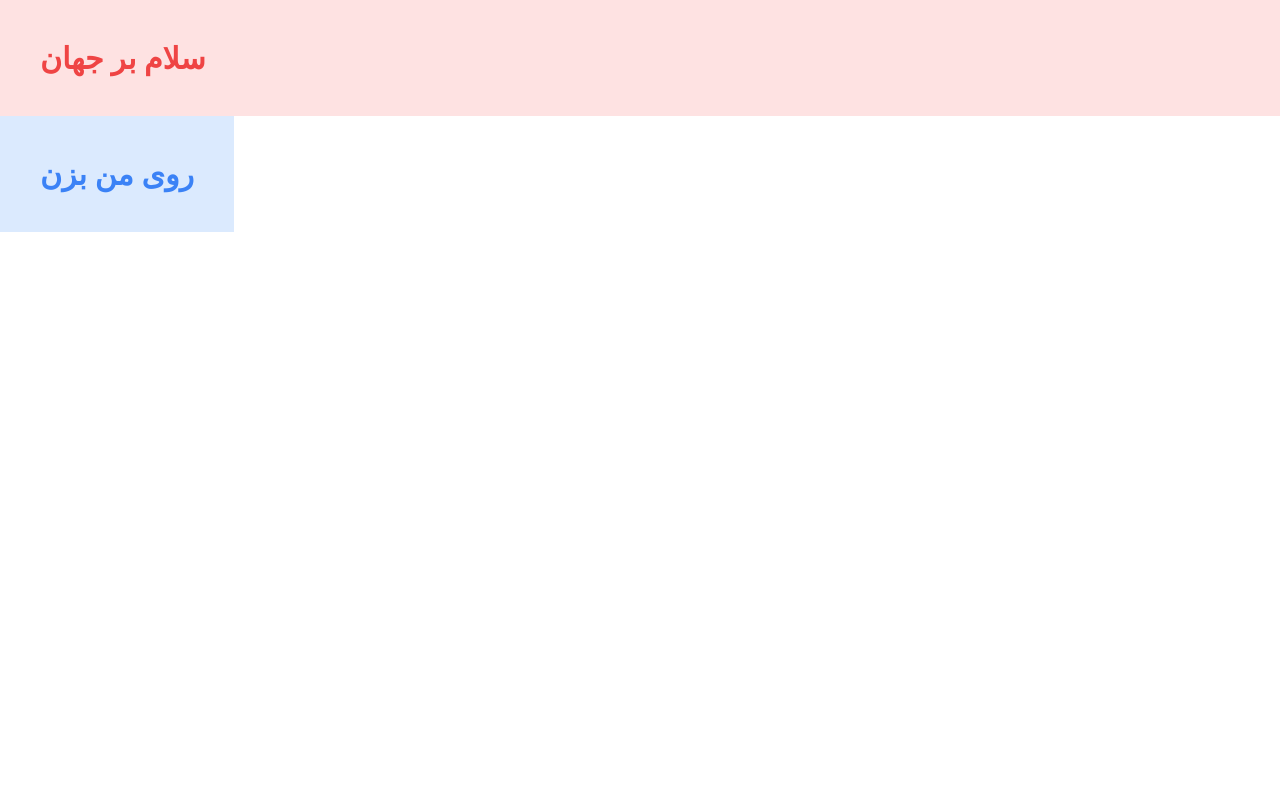
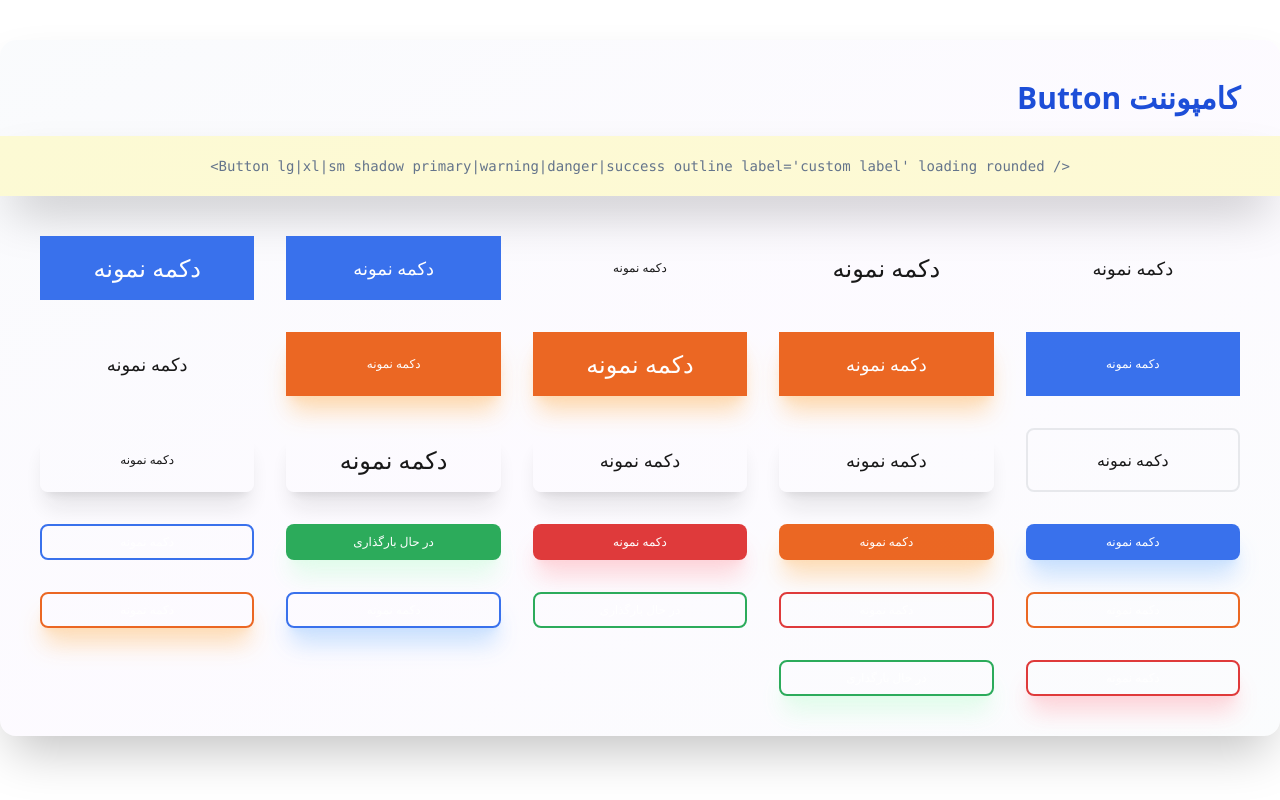
Before and after one commit to unknownman/bw8-vue3-dashboad, a Vue app: page / in a window 1280 px wide. Built offline with nearby package versions, Linux system fonts and the light colour scheme; the HTML template or start-up script is replaced by a standard one.

Commit message:
02 template syntax

```diff
--- a/src/App.vue
+++ b/src/App.vue
@@ -1,6 +1,47 @@
 <template>
-    <HelloWorld></HelloWorld>
+  <div class="container mt-10 mx-auto bg-gradient-to-br p-10 rounded-2xl from-slate-50/80 shadow-2xl  to-slate-100/30 via-purple-100/20" dir="rtl">
+    <h1 class="text-3xl text-blue-700 pb-5 font-bold">کامپوننت Button</h1>
+    <pre class="text-sm text-slate-500  py-5 shadow-2xl bg-yellow-100/70 -mx-10 text-center" dir="ltr">{{  `<Button lg|xl|sm shadow primary|warning|danger|success outline label='custom label' loading rounded />` }}</pre>
+
+    <div class="grid grid-cols-5 gap-8 mx-auto mt-10">
+      <Button lg label="دکمه نمونه"></Button>
+      <Button xl label="دکمه نمونه"></Button>
+      <Button sm label="دکمه نمونه"></Button>
+      <Button primary lg label="دکمه نمونه"></Button>
+      <Button primary xl label="دکمه نمونه"></Button>
+      <Button primary sm label="دکمه نمونه"></Button>
+      <Button warning shadow lg label="دکمه نمونه"></Button>
+      <Button warning shadow xl label="دکمه نمونه"></Button>
+      <Button warning shadow sm label="دکمه نمونه"></Button>
+      <Button lg label="دکمه نمونه"></Button>
+      <Button rounded outline label="دکمه نمونه"></Button>
+      <Button rounded shadow lg label="دکمه نمونه"></Button>
+      <Button rounded shadow lg label="دکمه نمونه"></Button>
+      <Button rounded shadow xl label="دکمه نمونه"></Button>
+      <Button rounded shadow sm label="دکمه نمونه"></Button>
+      <Button rounded shadow primary sm label="دکمه نمونه"></Button>
+      <Button rounded shadow warning sm label="دکمه نمونه"></Button>
+      <Button rounded shadow danger sm label="دکمه نمونه"></Button>
+      <Button rounded shadow success sm loading label="دکمه نمونه"></Button>
+      <Button outline rounded primary sm label="دکمه نمونه"></Button>
+      <Button rounded outline warning sm label="دکمه نمونه"></Button>
+      <Button rounded outline danger sm label="دکمه نمونه"></Button>
+      <Button rounded outline success sm loading label="دکمه نمونه"></Button>
+      <Button outline rounded shadow primary sm label="دکمه نمونه"></Button>
+      <Button rounded shadow outline warning sm label="دکمه نمونه"></Button>
+      <Button rounded shadow outline danger sm label="دکمه نمونه"></Button>
+      <Button
+        rounded
+        shadow
+        outline
+        success
+        sm
+        loading
+        label="دکمه نمونه"
+      ></Button>
+    </div>
+  </div>
 </template>
 <script setup>
-import HelloWorld from '@/components/HelloWorld.vue'
+import Button from '@/components/Button.vue';
 </script>
--- /dev/null
+++ b/src/components/Button.vue
@@ -0,0 +1,22 @@
+<template>
+    <button v-bind="$attrs" :class="{
+        'inline-flex items-center hover:scale-95 justify-center font-medium focus:outline-none hover:translate-x-1 hover:translate-y-1 opacity-90 hover:opacity-100 transition-all duration-300 ease-in-out hover:shadow-inner ': true,
+        'text-lg p-3': Object.hasOwn($attrs, 'lg'),
+        'text-2xl p-4': Object.hasOwn($attrs, 'xl'),
+        'text-xs p-2': Object.hasOwn($attrs, 'sm'),
+        'rounded-lg': Object.hasOwn($attrs, 'rounded'),
+        'border-2 bg-transparent hover:shadow-inner ': Object.hasOwn($attrs, 'outline'),
+        'shadow-xl hover:shadow-md ': Object.hasOwn($attrs, 'shadow'),
+        'bg-blue-600 text-white shadow-blue-200 border-blue-600': Object.hasOwn($attrs,'primary'),
+        'bg-orange-600 text-white shadow-orange-200 border-orange-600': Object.hasOwn($attrs,'warning'),
+        'bg-red-600 text-white shadow-rose-200 border-red-600': Object.hasOwn($attrs,'danger'),
+        'bg-green-600 text-white shadow-green-100 border-green-600': Object.hasOwn($attrs,'success'),
+        'text-blue-600 ':Object.hasOwn($attrs, 'outline') && Object.hasOwn($attrs, 'primary'),
+        'text-orange-600 ':Object.hasOwn($attrs, 'outline') && Object.hasOwn($attrs, 'warning'),
+        'text-rose-600 ':Object.hasOwn($attrs, 'outline') && Object.hasOwn($attrs, 'danger'),
+        'text-green-600 ':Object.hasOwn($attrs, 'outline') && Object.hasOwn($attrs, 'success'),
+    }" >
+        <span v-if="Object.hasOwn($attrs,'loading')">در حال بارگذاری</span>
+        <span v-else>{{ $attrs.label }}</span>
+    </button>
+</template>
```
Also changed, not shown: src/main.ts (+7 -1 lines).
